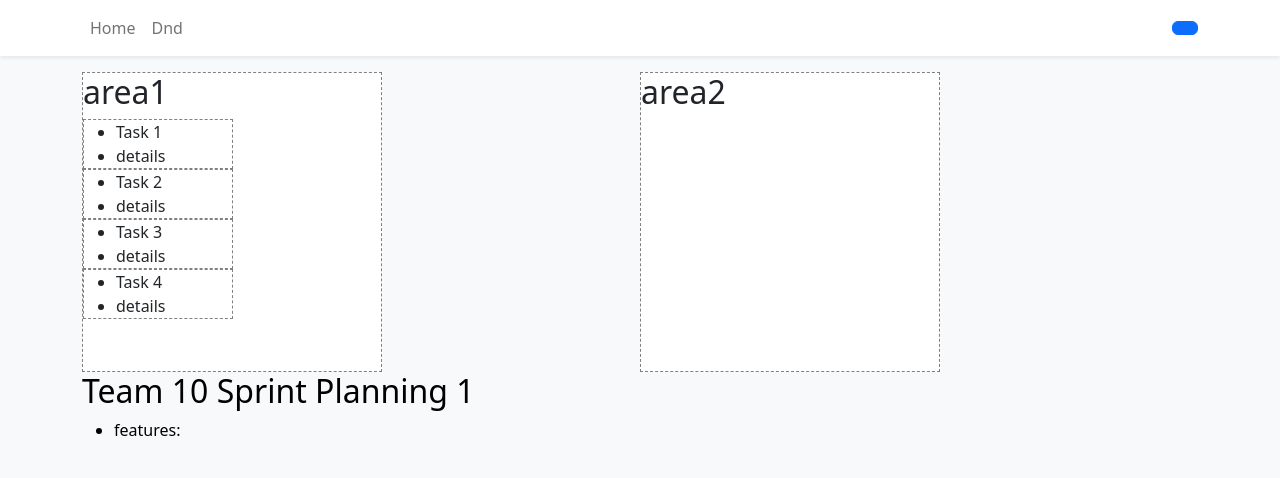
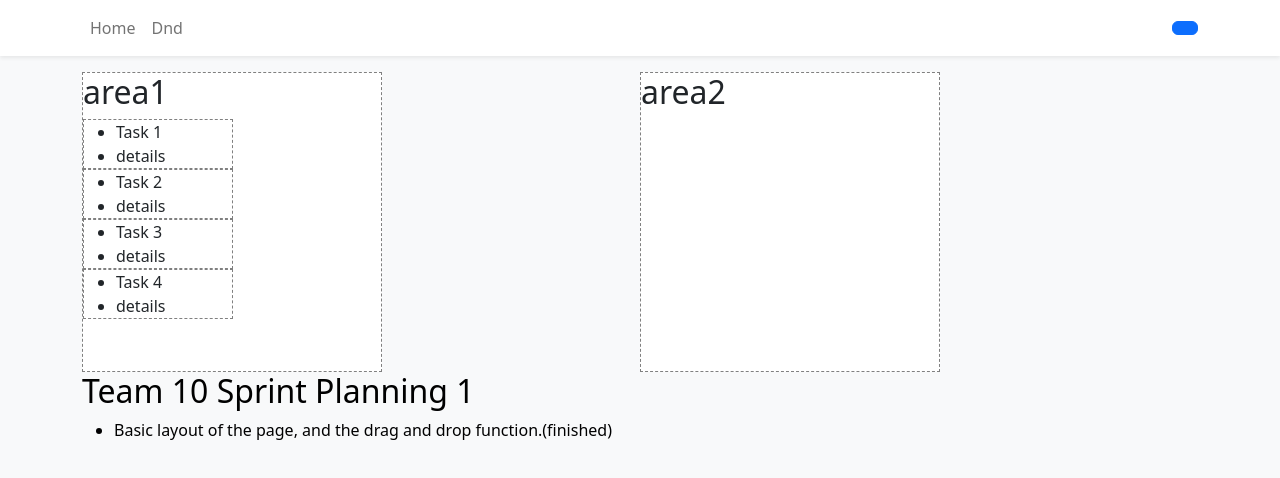
Before and after one commit to Jarvisjia654/CISC275-team10-project, a React (Create React App) app: page /dnd in a window 1280 px wide. Shown: the top 478 px of the page. Built offline with nearby package versions, Linux system fonts and the light colour scheme.

Commit message:
redirect to Dnd page

```diff
--- a/src/App.tsx
+++ b/src/App.tsx
@@ -9,10 +9,11 @@ function App(): JSX.Element{
     <>
       <Navbar/>
       <Container className = "mb-4">
-        <Routes>
+        {/* <Routes>
           <Route path="/" element={<Home />} />
           <Route path="/dnd" element={<Dnd />} />
-        </Routes>
+        </Routes> */}
+        <Dnd/>
       </Container>
     </>
   );
--- a/src/pages/Dnd.tsx
+++ b/src/pages/Dnd.tsx
@@ -49,7 +49,7 @@ const  Dnd = () => {
       <ul className="completedList">
           <li>
               {" "}
-              features:
+              Basic layout of the page, and the drag and drop function.(finished)
           </li>
 
       </ul>
```
